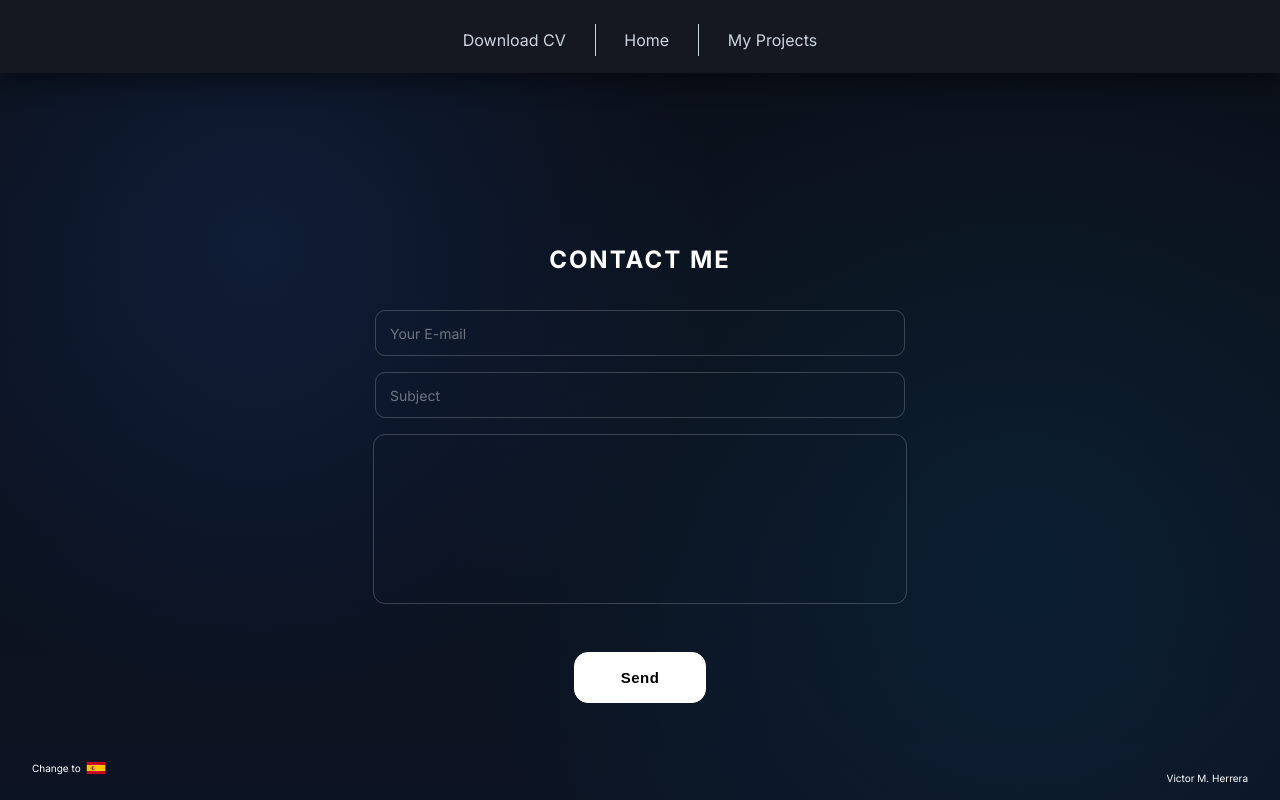
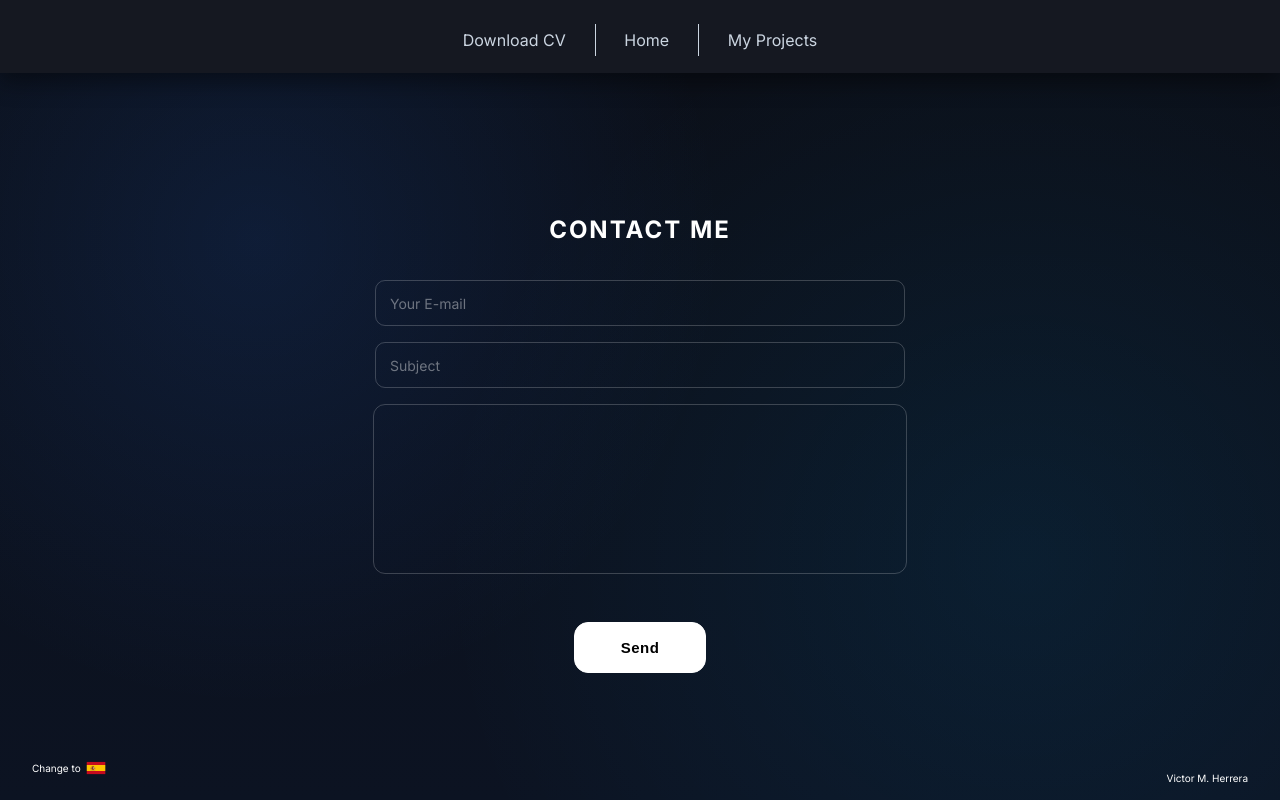
Before and after one commit to VictorM-Herrera/my-portfolio, a Next.js app: page /contact in a window 1280 px wide. Built offline with nearby package versions, Linux system fonts and the light colour scheme.

Commit message:
CSS changes

```diff
--- a/app/contact/contact.css
+++ b/app/contact/contact.css
@@ -11,7 +11,7 @@ background:
 
 .contact-section{
   margin: 0;
-  padding-top: 160px;
+  padding-top: 100px;
   padding-bottom: 2rem;
   color: white;
   display: flex;
--- a/app/projects/projects.css
+++ b/app/projects/projects.css
@@ -1,6 +1,6 @@
 .p-container {
   margin: 0;
-  padding-top: 160px;
+  padding-top: 100px;
   padding-bottom: 2rem;
   min-height: 100vh;
   color: white;
```
